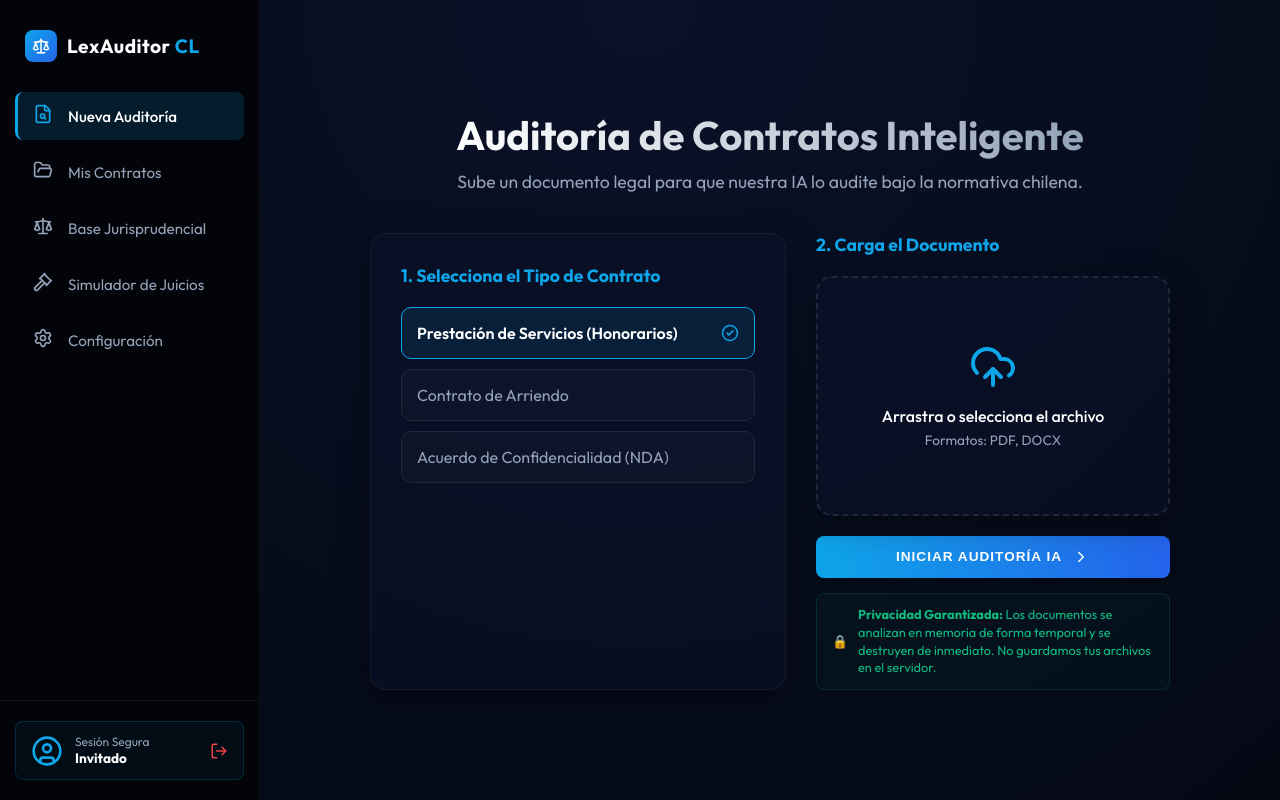
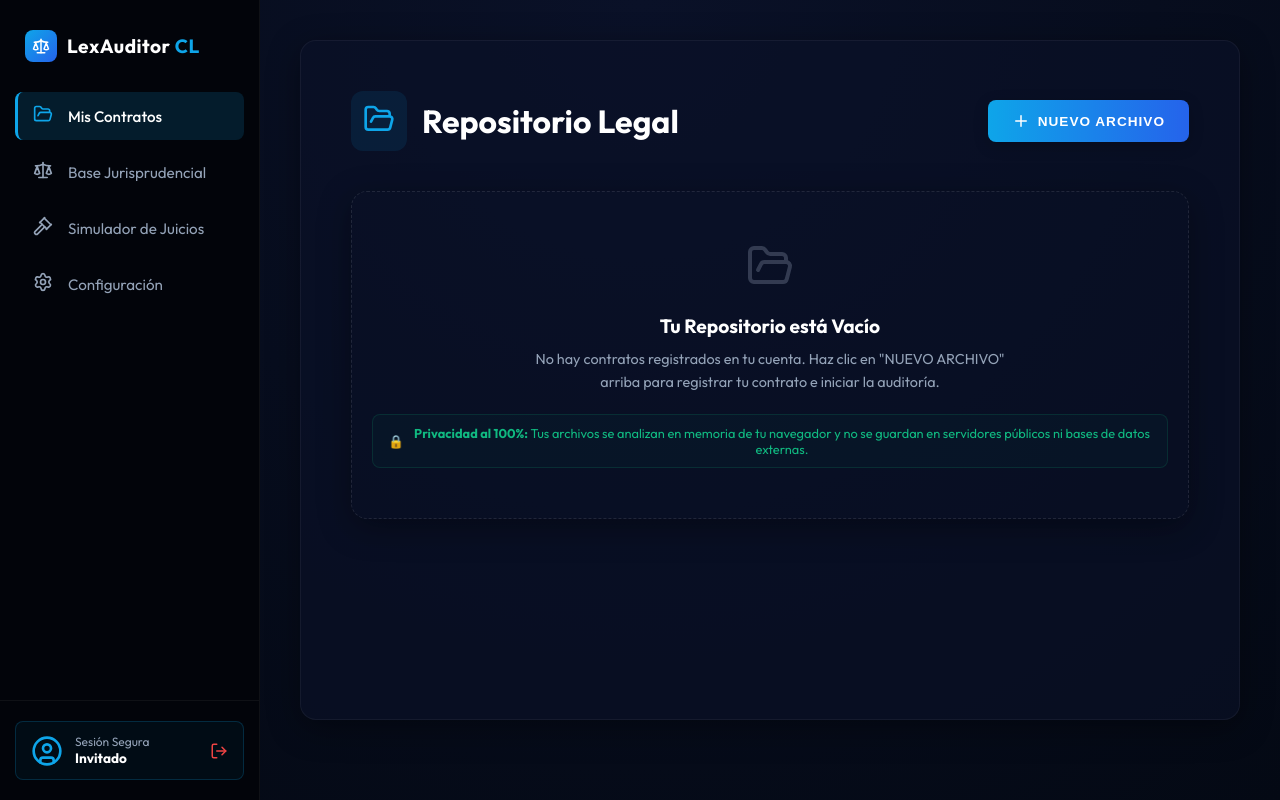
Before and after one commit to vicentebustos414-cyber/lexauditor, a React (Vite) app: page / in a window 1280 px wide. Both pictures are taken after a click on the button "Entrar como Invitado". Built offline with nearby package versions, Linux system fonts and the light colour scheme.

Commit message:
feat: completely remove the upload/new IA audit section and replace it with a clean local repository flow

```diff
--- a/src/App.jsx
+++ b/src/App.jsx
@@ -2,7 +2,6 @@ import React, { useState, useEffect } from 'react';
 import Sidebar from './components/Sidebar';
 import DocumentViewer from './components/DocumentViewer';
 import CoworkerPanel from './components/CoworkerPanel';
-import UploadScreen from './components/UploadScreen';
 import MockViews from './components/MockViews';
 import LoginScreen from './components/LoginScreen';
 import './index.css';
@@ -10,7 +9,7 @@ import './index.css';
 function App() {
   const [appState, setAppState] = useState('login');
   const [activeAlert, setActiveAlert] = useState(null);
-  const [activeMenu, setActiveMenu] = useState('Nueva Auditoría');
+  const [activeMenu, setActiveMenu] = useState('Mis Contratos');
 
   const [currentUser, setCurrentUser] = useState(null);
   const [contractType, setContractType] = useState('Honorarios');
@@ -49,7 +48,8 @@ function App() {
         [identifier]: []
       }));
     }
-    setAppState('upload');
+    setAppState('mis_contratos');
+    setActiveMenu('Mis Contratos');
   };
 
   const handleLogout = () => {
@@ -146,20 +146,30 @@ function App() {
 
   const openContract = (doc) => {
     setActiveAlert(null);
-    setContractData(doc.data);
+    const mockTemplates = {
+      'Honorarios': {
+        'riesgo-subordinacion': { isFixed: false, original: "estando bajo las órdenes directas del Gerente de Operaciones", fixed: "coordinando entregables con la empresa, sin sujeción a jornada laboral ni subordinación directa, rigiéndose por el art. 22 inciso 2° del Código del Trabajo" },
+        'ilegal-retencion': { isFixed: false, original: "la empresa retendrá la totalidad de los honorarios devengados del mes en curso a título de multa a todo evento", fixed: "las partes acuerdan una avaluación anticipada de perjuicios equivalente al 10% de los honorarios, sin perjuicio del pago íntegro de los honorarios ya devengados" }
+      },
+      'Arriendo': {
+        'clausula-ajuste': { isFixed: false, original: "la renta se reajustará mensualmente según el IPC más un 5% adicional de interés", fixed: "la renta se reajustará semestralmente según la variación del IPC informado por el Instituto Nacional de Estadísticas" },
+        'garantia-abusiva': { isFixed: false, original: "el arrendador podrá retener la garantía por cualquier daño estético menor sin necesidad de rendir cuentas", fixed: "la garantía será devuelta en un plazo de 30 días, descontando solo daños estructurales debidamente acreditados con facturas" }
+      },
+      'NDA': {
+        'plazo-eterno': { isFixed: false, original: "la obligación de confidencialidad será perpetua e irrevocable para todos los herederos", fixed: "la obligación de confidencialidad tendrá una duración de 5 años contados desde el término de la relación comercial" }
+      }
+    };
+    const resolvedType = doc.contractType || (doc.section === 'Comercial' ? 'Arriendo' : doc.section === 'Confidencialidad' ? 'NDA' : 'Honorarios');
+    setContractData(doc.data || mockTemplates[resolvedType]);
     setUploadedFile({ name: doc.name, size: 0 }); // Spoof file object
-    setContractType(doc.contractType || 'Honorarios');
+    setContractType(resolvedType);
     setAppState('dashboard');
     setActiveMenu('Auditoría Activa');
   };
 
   const navigateTo = (menuItem) => {
     setActiveMenu(menuItem);
-    if (menuItem === 'Nueva Auditoría') {
-      setAppState('upload');
-      setActiveAlert(null);
-      setUploadedFile(null); // Resetear contrato activo para limpiar la barra lateral
-    } else if (menuItem === 'Auditoría Activa' || menuItem === 'Dashboard') {
+    if (menuItem === 'Auditoría Activa' || menuItem === 'Dashboard') {
       setAppState('dashboard');
     }
     else if (menuItem === 'Mis Contratos') { setAppState('mis_contratos'); }
@@ -190,14 +200,7 @@ function App() {
         hasActiveContract={!!uploadedFile}
       />
       <div style={{ display: 'flex', flex: 1, overflow: 'hidden', position: 'relative' }}>
-        {appState === 'upload' && <UploadScreen onUpload={startAnalysis} />}
-        {appState === 'analyzing' && (
-          <div style={{ flex: 1, display: 'flex', flexDirection: 'column', alignItems: 'center', justifyContent: 'center' }}>
-            <div style={{ width: '60px', height: '60px', borderRadius: '50%', border: '4px solid var(--accent-teal)', borderTopColor: 'transparent', animation: 'spin 1s linear infinite' }}></div>
-            <h2 style={{ marginTop: '30px', color: 'var(--text-primary)' }}>Analizando normativa chilena...</h2>
-            <style>{`@keyframes spin { 0% { transform: rotate(0deg); } 100% { transform: rotate(360deg); } }`}</style>
-          </div>
-        )}
+        {/* Removed Upload/Analyzing states as requested by the user */}
         {appState === 'dashboard' && (
           <>
             <DocumentViewer onTextClick={(id) => setActiveAlert(id)} contractData={contractData} contractType={contractType} uploadedFile={uploadedFile} />
--- a/src/components/MockViews.jsx
+++ b/src/components/MockViews.jsx
@@ -68,8 +68,20 @@ const MockViews = ({ currentView, savedContracts, onDeleteContract, onAddContrac
   const handleAdd = (e) => {
     e.preventDefault();
     if (!newDocName || !newSectionName) return;
-    onAddContract({ name: newDocName.includes('.') ? newDocName : `${newDocName}.pdf`, date: new Date().toLocaleDateString('es-CL'), section: newSectionName, status: 'Pendiente' });
-    setNewDocName(''); setShowAddForm(false);
+    let contractType = 'Honorarios';
+    if (newSectionName === 'Comercial') contractType = 'Arriendo';
+    else if (newSectionName === 'Confidencialidad') contractType = 'NDA';
+
+    onAddContract({
+      name: newDocName.includes('.') ? newDocName : `${newDocName}.pdf`,
+      date: new Date().toLocaleDateString('es-CL'),
+      section: newSectionName,
+      contractType: contractType,
+      status: 'Alerta'
+    });
+    setNewDocName('');
+    setNewSectionName('');
+    setShowAddForm(false);
   };
 
   const handleSearch = () => {
@@ -119,8 +131,17 @@ const MockViews = ({ currentView, savedContracts, onDeleteContract, onAddContrac
               <form onSubmit={handleAdd} className="glass-panel glow-active" style={{ padding: '25px', marginBottom: '40px', border: '1px dashed var(--accent-teal)', background: 'rgba(14, 165, 233, 0.02)' }}>
                 <h4 style={{ marginBottom: '20px', color: 'var(--accent-teal)', display: 'flex', alignItems: 'center', gap: '10px' }}><Zap size={18} /> Registrar Nuevo Documento</h4>
                 <div style={{ display: 'flex', gap: '15px' }}>
-                  <input value={newSectionName} onChange={(e) => setNewSectionName(e.target.value)} type="text" placeholder="Carpeta / Sección" style={{ flex: 1, padding: '12px', borderRadius: '8px', background: 'var(--bg-primary)', border: '1px solid var(--border-color)', color: 'white' }} />
-                  <input value={newDocName} onChange={(e) => setNewDocName(e.target.value)} type="text" placeholder="Nombre del PDF" style={{ flex: 1, padding: '12px', borderRadius: '8px', background: 'var(--bg-primary)', border: '1px solid var(--border-color)', color: 'white' }} />
+                  <select
+                    value={newSectionName}
+                    onChange={(e) => setNewSectionName(e.target.value)}
+                    style={{ flex: 1, padding: '12px', borderRadius: '8px', background: 'var(--bg-primary)', border: '1px solid var(--border-color)', color: 'white', cursor: 'pointer' }}
+                  >
+                    <option value="">Selecciona Tipo de Contrato</option>
+                    <option value="Laboral">Prestación de Servicios (Honorarios)</option>
+                    <option value="Comercial">Contrato de Arriendo</option>
+                    <option value="Confidencialidad">Acuerdo de Confidencialidad (NDA)</option>
+                  </select>
+                  <input value={newDocName} onChange={(e) => setNewDocName(e.target.value)} type="text" placeholder="Nombre del PDF (ej: contrato-trabajo)" style={{ flex: 1, padding: '12px', borderRadius: '8px', background: 'var(--bg-primary)', border: '1px solid var(--border-color)', color: 'white' }} />
                   <button type="submit" className="btn-primary" style={{ width: 'auto' }}>Añadir</button>
                 </div>
               </form>
@@ -130,9 +151,9 @@ const MockViews = ({ currentView, savedContracts, onDeleteContract, onAddContrac
               <div className="glass-panel" style={{ textAlign: 'center', padding: '50px 20px', borderStyle: 'dashed', borderColor: 'rgba(255,255,255,0.1)', background: 'transparent' }}>
                 <FolderOpen size={48} color="var(--text-secondary)" style={{ marginBottom: '20px', opacity: 0.3 }} />
                 <h4 style={{ color: 'white', marginBottom: '10px', fontSize: '1.2rem' }}>Tu Repositorio está Vacío</h4>
-                <p style={{ color: 'var(--text-secondary)', fontSize: '0.9rem', maxWidth: '480px', margin: '0 auto 20px', lineHeight: '1.6' }}>
-                  No hay contratos registrados en tu cuenta. Sube un documento en "Nueva Auditoría" para iniciar el análisis legal e IA.
-                </p>
+                 <p style={{ color: 'var(--text-secondary)', fontSize: '0.9rem', maxWidth: '480px', margin: '0 auto 20px', lineHeight: '1.6' }}>
+                   No hay contratos registrados en tu cuenta. Haz clic en "NUEVO ARCHIVO" arriba para registrar tu contrato e iniciar la auditoría.
+                 </p>
                 <div style={{ display: 'inline-flex', alignItems: 'center', gap: '8px', padding: '10px 15px', background: 'rgba(16, 185, 129, 0.04)', borderRadius: '8px', border: '1px solid rgba(16, 185, 129, 0.15)', fontSize: '0.8rem', color: 'var(--success-green)' }}>
                   <span>🔒</span>
                   <span><strong>Privacidad al 100%:</strong> Tus archivos se analizan en memoria de tu navegador y no se guardan en servidores públicos ni bases de datos externas.</span>
--- a/src/components/Sidebar.jsx
+++ b/src/components/Sidebar.jsx
@@ -10,7 +10,6 @@ const Sidebar = ({ onNavigate, activeMenu, currentUser, onLogout, hasActiveContr
   }
 
   menuItems.push(
-    { name: 'Nueva Auditoría', icon: <FileSearch size={20} /> },
     { name: 'Mis Contratos', icon: <FolderOpen size={20} /> },
     { name: 'Base Jurisprudencial', icon: <Scale size={20} /> },
     { name: 'Simulador de Juicios', icon: <Gavel size={20} /> },
```
